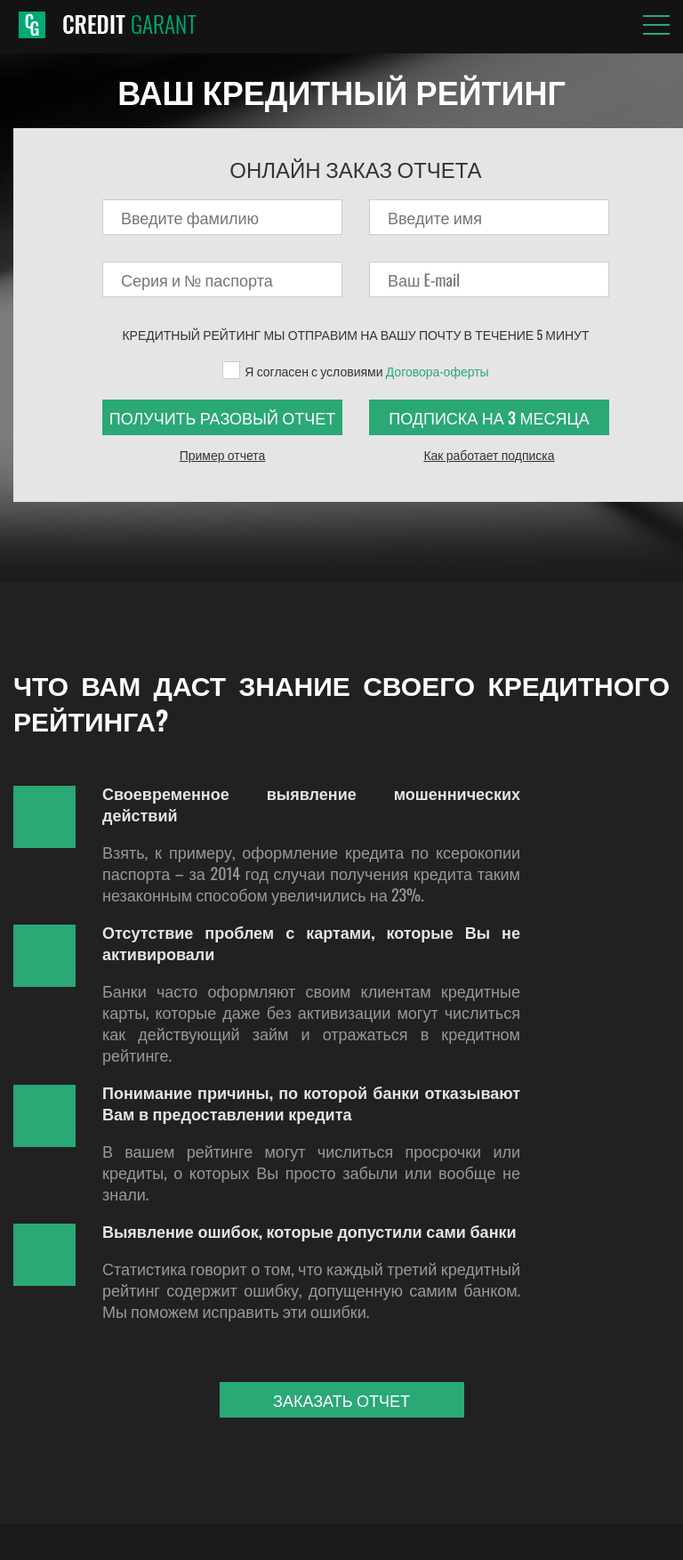
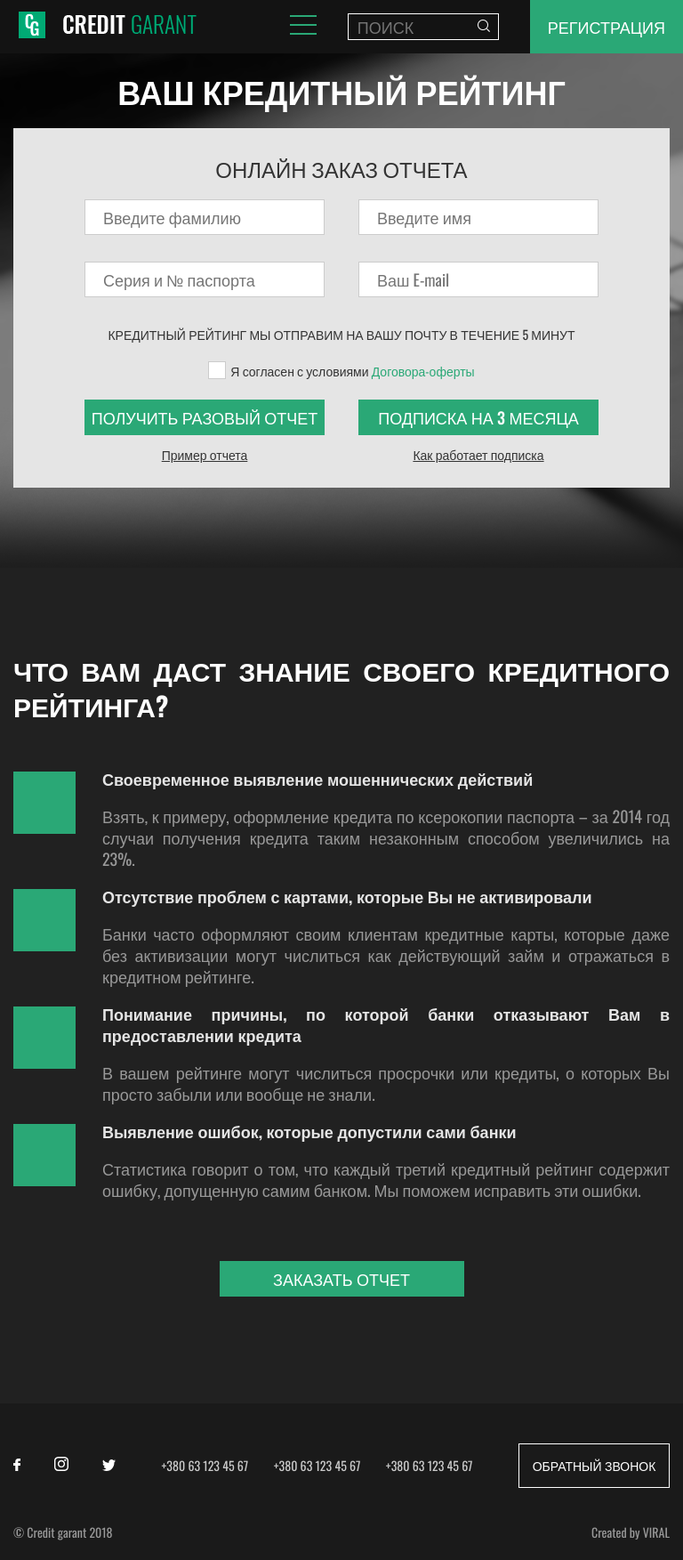
Before and after one commit to Indiel/indiel.github.io, a PHP site: page /credit-rating.html in a window 768 px wide. Shown: the top 1753 px of the page at 89% size. After the commit the page ends 1731 px from the top, so only its background shows below. Run offline with PHP 8.4, Linux system fonts and the light colour scheme.

Commit message:
tablet page2

```diff
--- a/CreditGarant/credit-rating.html
+++ b/CreditGarant/credit-rating.html
@@ -67,13 +67,20 @@
                 <li class="main-nav__item">
                     <a href="#">Контакты</a>
                 </li>
-                <li class="main-nav__item search">
+                <!-- <li class="main-nav__item search">
                     <input class="main-nav__search search__input" type="text" name="search" placeholder="Поиск">
                 </li>
                 <li class="main-nav__item registration">
                     <button class="main-nav__registration button" type="button">Регистрация</button>
-                </li>
+                </li> -->
             </ul>
+
+            <div class="search">
+                <input class="main-nav__search search__input" type="text" name="search" placeholder="Поиск">
+            </div>
+            <div class="registration">
+                <button class="main-nav__registration button" type="button">Регистрация</button>
+            </div>
         </nav>
     </header>
 
--- a/CreditGarant/css/media.css
+++ b/CreditGarant/css/media.css
@@ -841,6 +841,12 @@
         }
     }
 
+    @media screen and (max-width: 1170px) {
+        .advantages__item {
+            width: 100%;
+        }
+    }
+
     @media screen and (max-width: 900px) {
         html, body {
             min-width: 576px;
@@ -878,4 +884,12 @@
             width: 350px;
         }
     }
+
+    @media screen and (max-width: 800px) {
+        .online-order {
+            width: 100%;
+            height: auto;
+            padding: 25px 80px;
+        }
+    }
 }
```
